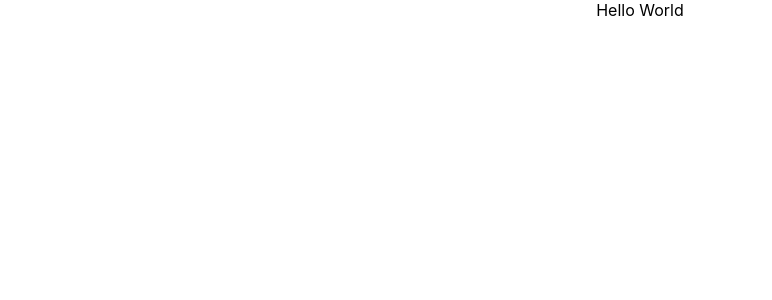
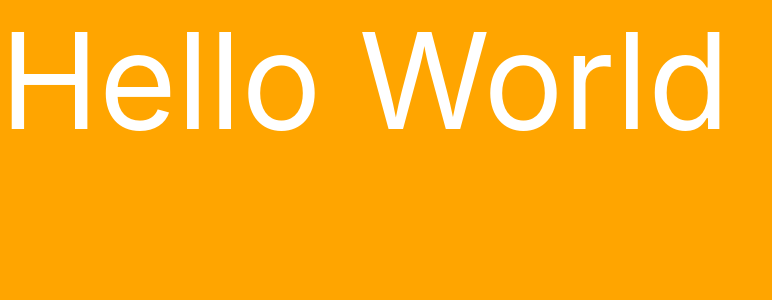
Before and after one commit to rabieo/NotesApp, a React (Create React App) app in the folder client/: page / in a window 1280 px wide. Shown: the top 300 px of the page, without its empty margins (0-772 px from the left). Built offline with nearby package versions, Linux system fonts and the light colour scheme.

Commit message:
Update App.css
ORANGE

```diff
--- a/client/src/App.css
+++ b/client/src/App.css
@@ -1,5 +1,9 @@
 .App {
-  text-align: center;
+  width: 100vw;
+  height: 100vh;
+  background-color: orange;
+  color: white;
+  font-size: 100pt;
 }
 
 .App-logo {
```
